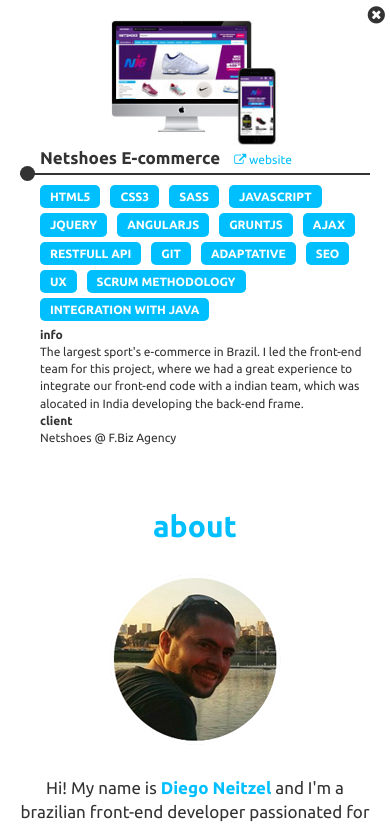
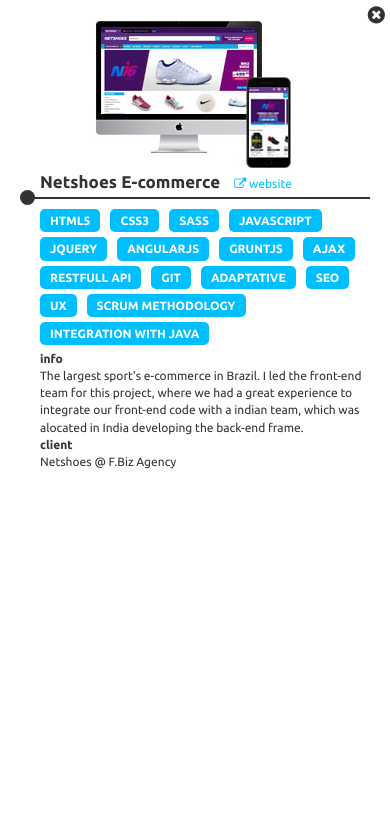
Before and after one commit to diegoids/portifolio, a website: page index.html in a window 390 px wide. Both pictures are taken after a click on the item "Netshoes E-commerce". Shown: the top 828 px of the page. Drawn offline with nearby package versions, Linux system fonts and the light colour scheme; files whose address does not match are found by name.

Commit message:
FIX bugs in projects area - mobile version

```diff
--- a/app/assets/css/sass/core/_mobile.scss
+++ b/app/assets/css/sass/core/_mobile.scss
@@ -116,9 +116,13 @@
       }
 
       .project-detail{
+        width: 100%;
+        margin-left: 0;
+        left: 0;
+
         .project-pictures{
           float: inherit;
-          width: 168px;
+          width: 200px;
           margin: 0 auto;
         }
 
@@ -134,6 +138,7 @@
 
         li{
           opacity: 1;
+          margin-left: -5000px;
 
           &.link{
             left: 429px;
--- a/app/assets/js/functions.js
+++ b/app/assets/js/functions.js
@@ -155,19 +155,15 @@
 
     } else {
 
-      var modalH = $projectDetail.height();
-
       $projectDetail.show();
-      $('body').height(modalH).css({'overflow':'hidden'});
+      $projectDetail.css({'height':'600px'});
+      $('window, body, html').height(600).css({'overflow-y':'hidden','position':'relative'});
       $(window).scrollTop(0);
 
     }
 
     //Close modal
     $closeButton.click(function(){
-      var winW     = window.innerWidth,
-          isMobile = _this.isMobile.any() === null && winW > 690;
-
       if( isMobile ){
         $('header').show();
         $mask.fadeOut();
@@ -176,7 +172,7 @@
         $(window).scrollTop(scrollPos);
         $('header').show();
         $projectDetail.hide();
-        $('body').height('100%').css({'overflow':'visible'});
+        $('window, body, html').height('100%').css({'overflow-y':'visible','position':'static'});
       }
     });
   },
--- a/index.html
+++ b/index.html
@@ -6,7 +6,7 @@
     <!-- Meta -->
     <meta charset="utf-8">
     <meta http-equiv="X-UA-Compatible" content="IE=edge">
-    <meta name="viewport" content="width=device-width, initial-scale=1.0, user-scalable=no">
+    <meta name="viewport" content="width=device-width,initial-scale=1,maximum-scale=1,user-scalable=no">
     <meta name="description" content="Diego Neitzel - Front-end Developer with 7+ years experience passionated for the web" />
 
     <!-- Facebook -->
```
Also changed, not shown: app/assets/css/app.css.
